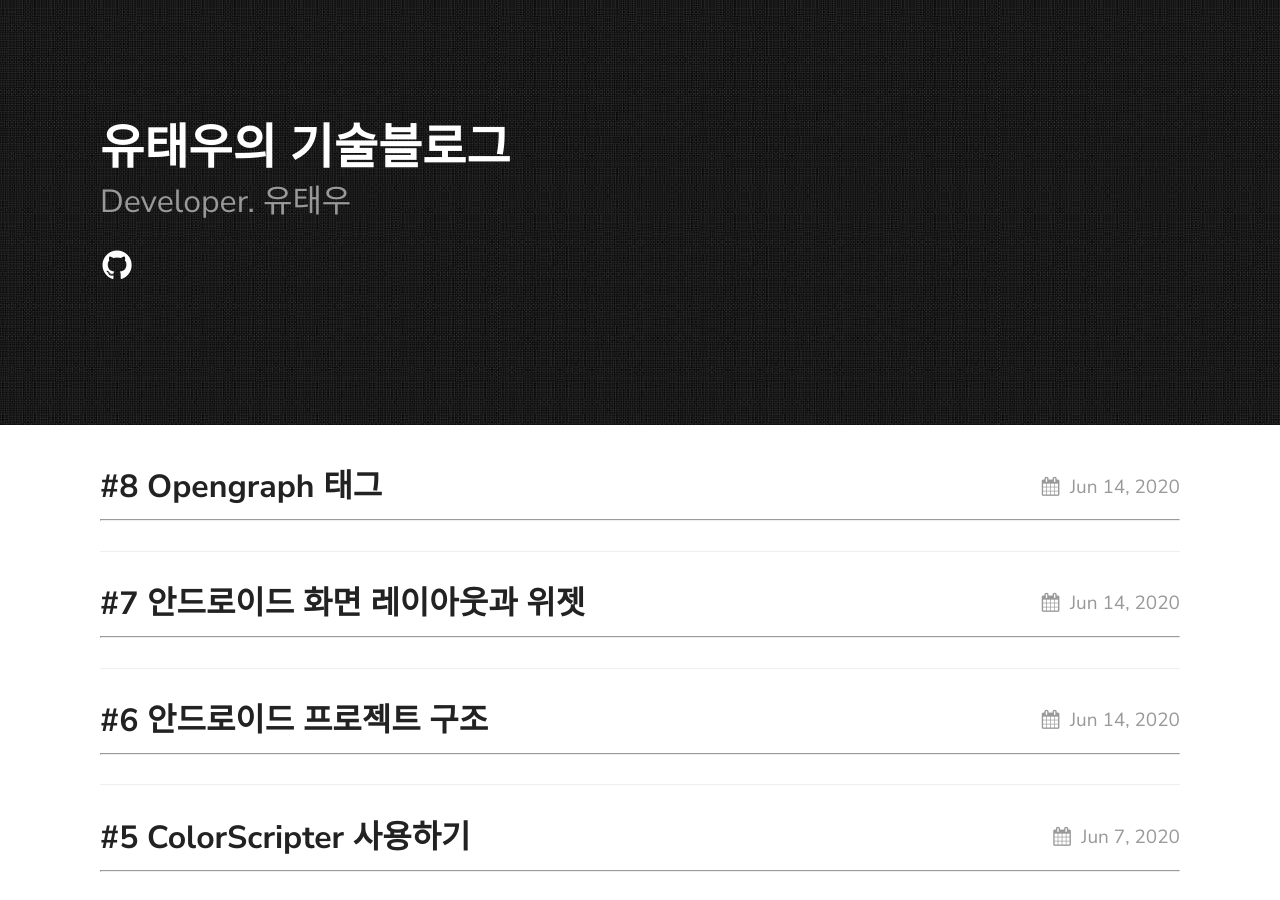
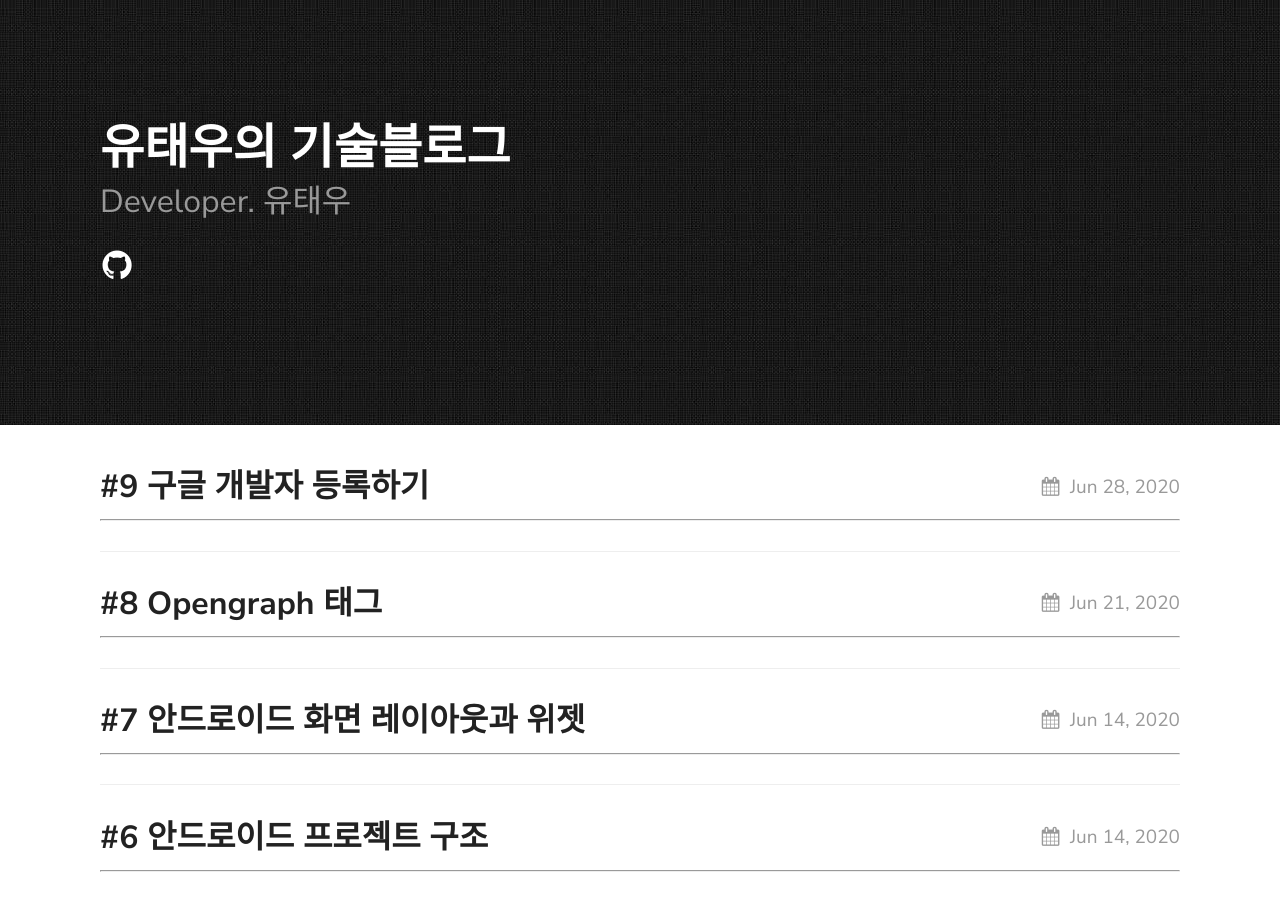
Before and after one commit to ytw060309/blog, a Jekyll site: the page built from index.md, in a window 1280 px wide and 900 px high. Built offline with Jekyll 4.4.1, drawn with Linux system fonts in a browser that asks for light colours; part of the change alters nothing that is shown.

Commit message:
9th post

```diff
--- a/_posts/2020-06-21-8OG tag.markdown
+++ b/_posts/2020-06-21-8OG tag.markdown
@@ -2,7 +2,7 @@
 layout: post
 title:  "#8 Opengraph 태그"
 description: Android Developing
-date:   2020-06-14 21:03:36 +0530
+date:   2020-06-21 21:03:36 +0530
 categories: opengraph_tag opengraph og_tag
 ---
 
--- /dev/null
+++ b/_posts/2020-06-28-8google developer.markdown
@@ -0,0 +1,29 @@
+---
+layout: post
+title:  "#9 구글 개발자 등록하기"
+description: Android Developing
+date:   2020-06-28 21:03:36 +0530
+categories: google_developer playstore
+---
+
+* * *
+
+> ## I. 구글 개발자 등록하기
+
+>   > 1. 구글 개발자 등록 홈페이지로 이동
+   https://play.google.com/apps/publish/
+
+>   > 2. 구글 개발자 계정으로 만들 구글 계정 선택
+![Alt text]({{ site.baseurl }}/assets/img/9/img1.jpg "1")
+
+>   > 3. 약관 동의 & 결제 페이지 이동
+![Alt text]({{ site.baseurl }}/assets/img/9/img2.jpg "1")
+
+>   > 4. 결제를 위한 정보 입력
+![Alt text]({{ site.baseurl }}/assets/img/9/img3.jpg "1")
+
+>   > 5. 계정 정보 입력 (이름, 이메일, 웹사이트(선택), 전화번호)
+![Alt text]({{ site.baseurl }}/assets/img/9/img4.jpg "1")
+
+>   > 6. 끝
+![Alt text]({{ site.baseurl }}/assets/img/9/img5.jpg "1")
```
Also changed, not shown: assets/img/9/img1.jpg (added), assets/img/9/img2.jpg (added), assets/img/9/img3.jpg (added), assets/img/9/img4.jpg (added), assets/img/9/img5.jpg (added).
